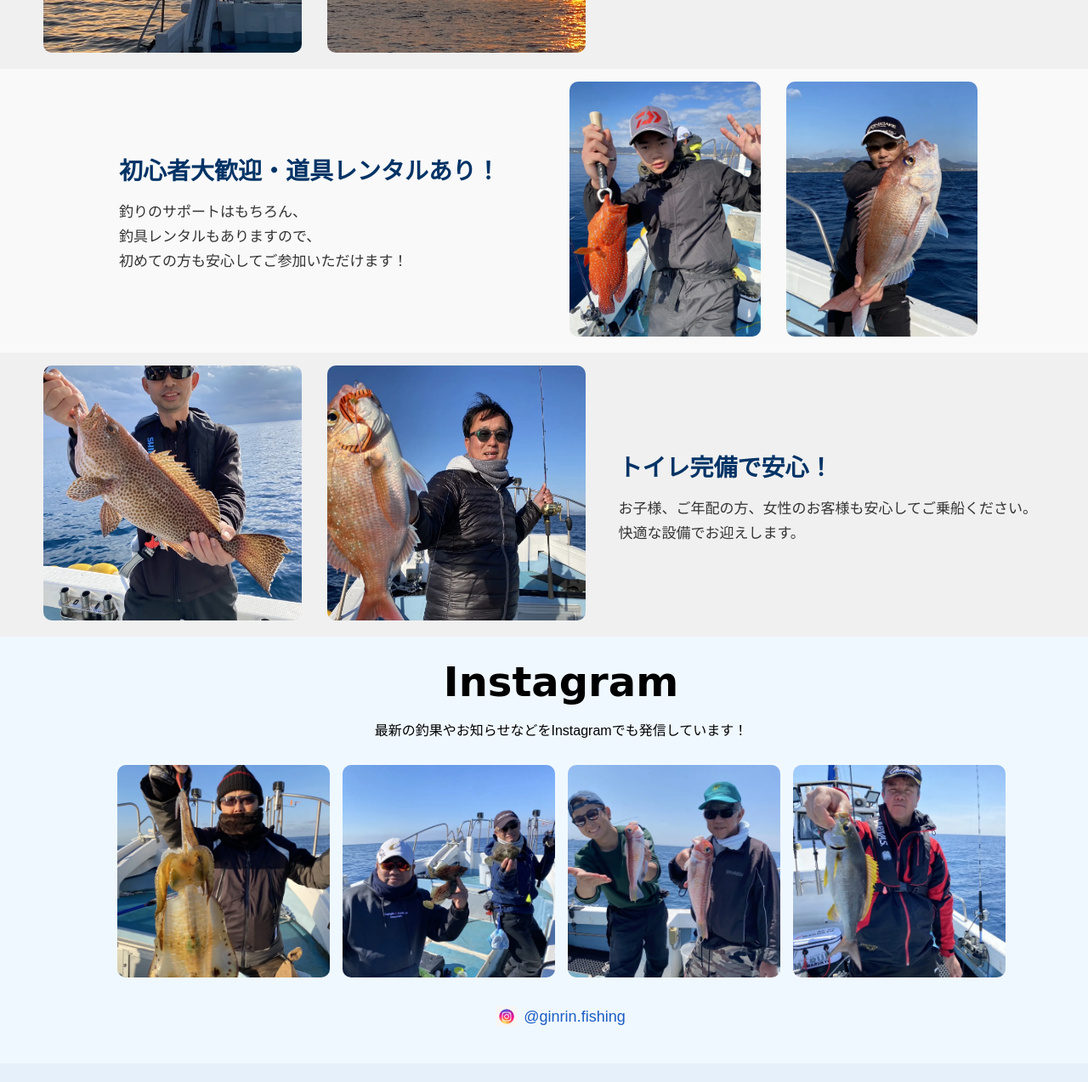
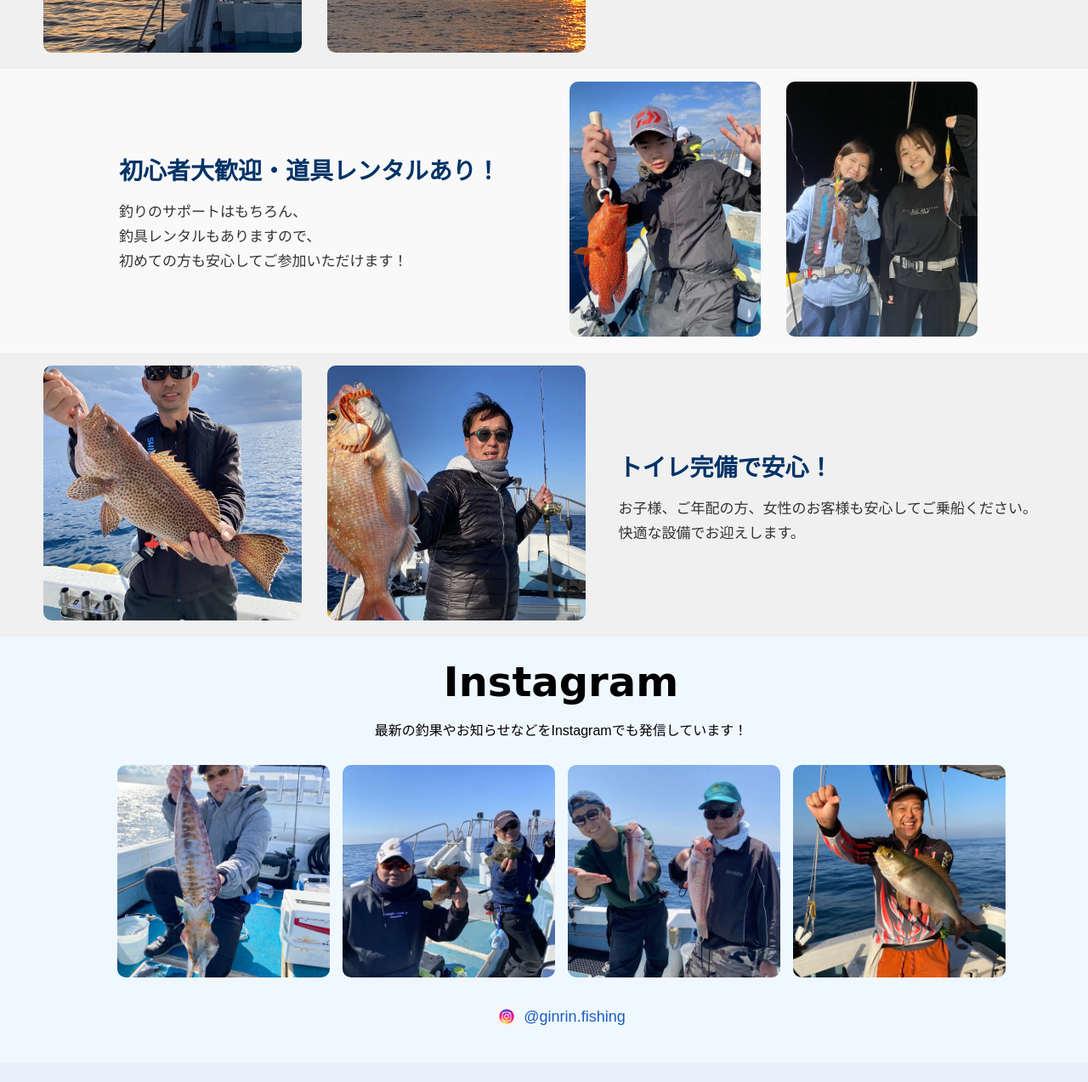
Before and after one commit to tenpa5460/ginrin, a plain HTML site: page index.html in a window 1280 px wide. Shown: the part 1267-2540 px from the top of the page at 85% size. Drawn offline with nearby package versions, Linux system fonts and the light colour scheme.

Commit message:
Replace fish and Instagram images with updated versions

```diff
--- a/index.html
+++ b/index.html
@@ -493,7 +493,7 @@
                 <img src="images/fish5.webp" alt="初心者写真1">
             </div>
             <div class="slide">
-                <img src="images/fish6.webp" alt="初心者写真2">
+                <img src="images/fish6_v2.webp" alt="初心者写真2">
             </div>
         </div>
     </div>
@@ -523,7 +523,7 @@
             </p>
             <div class="insta-images">
                 <a href="https://www.instagram.com/yamasakitakehito/" target="_blank">
-                    <img src="images/insta1.webp" alt="インスタ写真1">
+                    <img src="images/insta1_v2.webp" alt="インスタ写真1">
                 </a>
                 <a href="https://www.instagram.com/yamasakitakehito/" target="_blank">
                     <img src="images/insta2.webp" alt="インスタ写真2">
@@ -532,7 +532,7 @@
                     <img src="images/insta3.webp" alt="インスタ写真3">
                 </a>
                 <a href="https://www.instagram.com/yamasakitakehito/" target="_blank">
-                    <img src="images/insta4.webp" alt="インスタ写真4">
+                    <img src="images/insta4_v2.jpg" alt="インスタ写真4">
                 </a>
             </div>
             <p class="insta-link">
```
Also changed, not shown: images/fish6.webp (deleted), images/fish6_v2.webp (added), images/insta1.webp (deleted), images/insta1_v2.webp (added), images/insta4.webp (deleted), images/insta4_v2.jpg (added).
